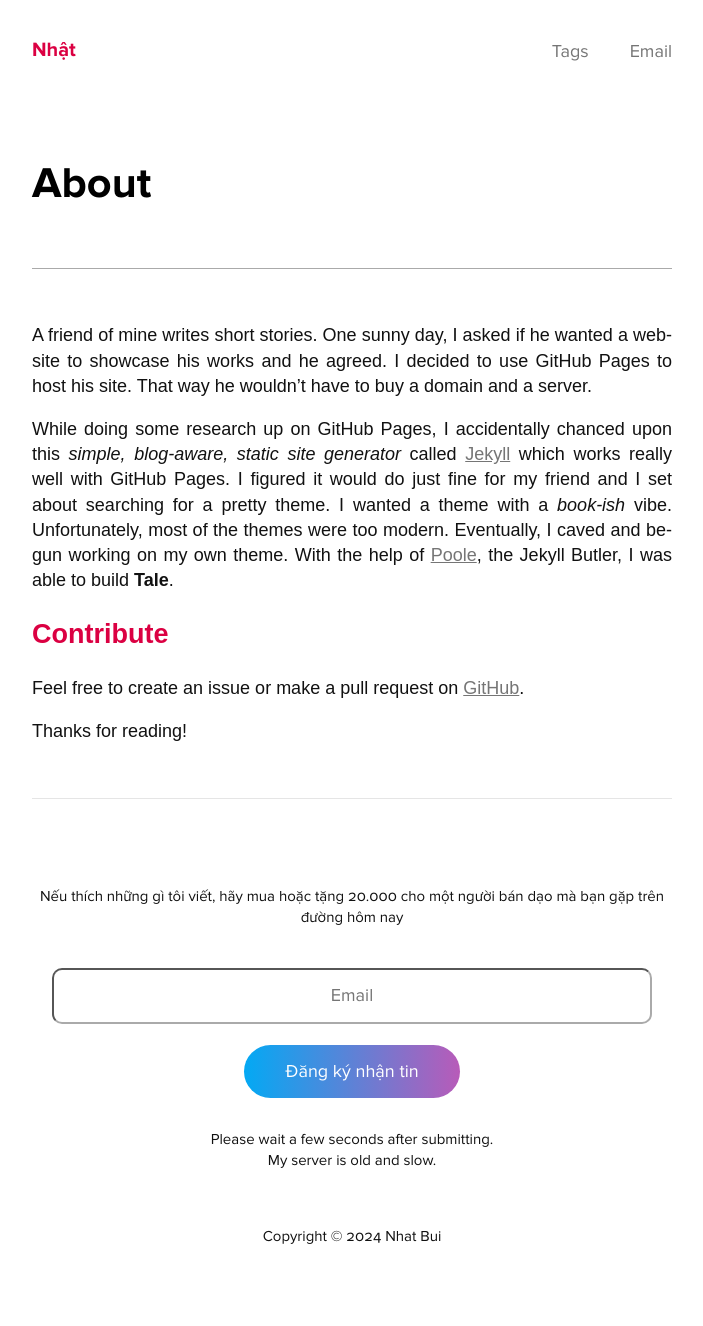
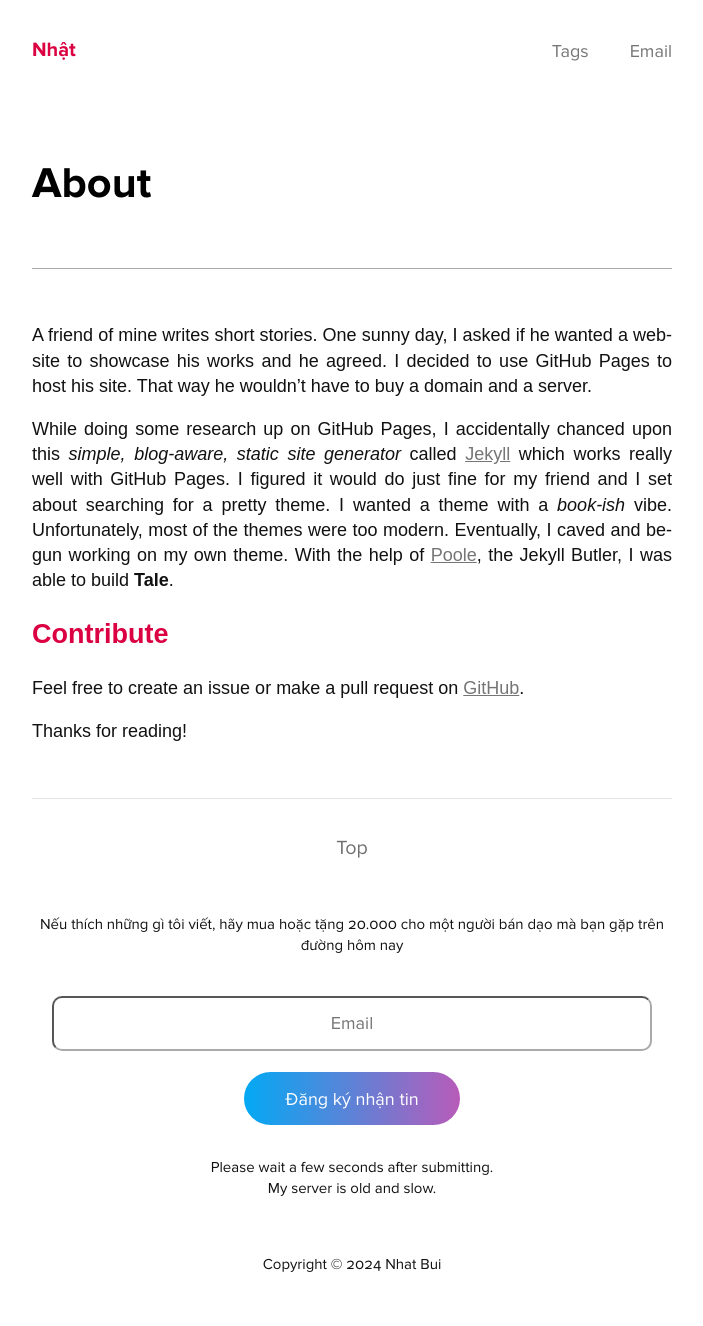
Before and after one commit to writebutwhy/writebutwhy.github.io, a Jekyll site: the page built from _pages/about.md, in a window 1280 px wide. Shown: the whole page, without its empty margins (288-991 px from the left). Built offline with Jekyll 4.4.1, drawn with Linux system fonts in a browser that asks for light colours; some web fonts are replaced; before the commit the page ends 1298 px from its top, so only the background shows below that.

Commit message:
add top button

```diff
--- a/_layouts/post.html
+++ b/_layouts/post.html
@@ -29,6 +29,6 @@
     <a href="{{ page.previous.url | prepend: site.baseurl }}" class="right arrow">&#8594;</a>
   {% endif %}
 
-<!--  <a href="#" class="top">Top</a> -->
+<a href="#" class="top">Top</a>
 
 </div>
```
